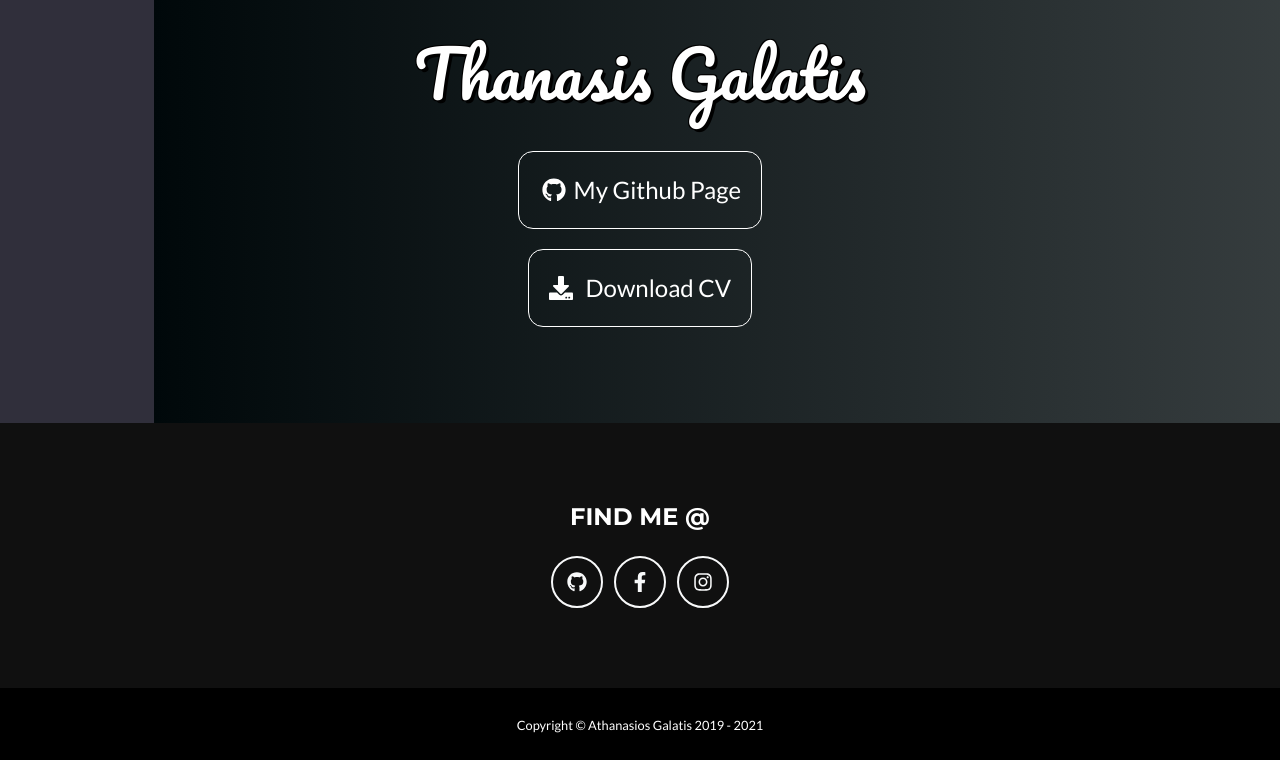
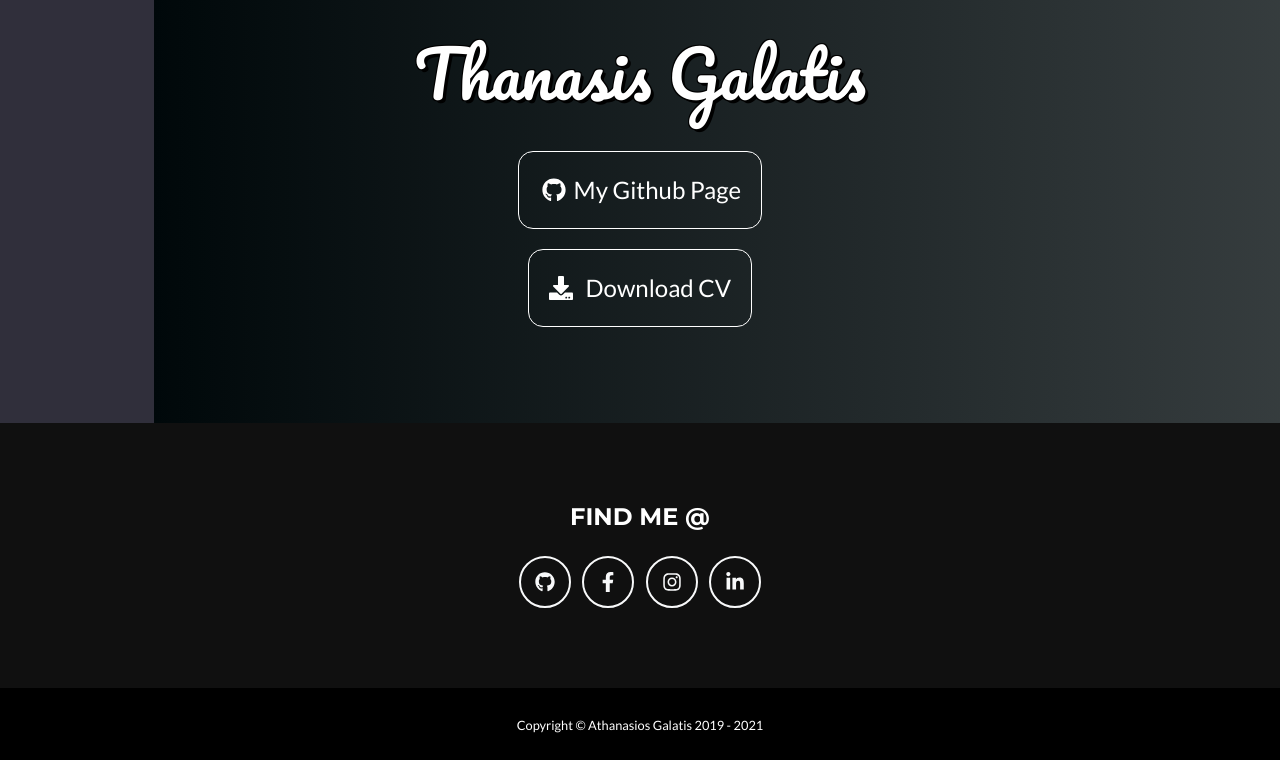
Before and after one commit to NasosG/small_personal_site, a plain HTML site: page index.html in a window 1280 px wide. Shown: the part 383-1143 px from the top of the page. Drawn offline with nearby package versions, Linux system fonts and the light colour scheme.

Commit message:
added linkedin

```diff
--- a/index.html
+++ b/index.html
@@ -58,7 +58,7 @@
                   <a class="btn btn-outline-light btn-social mx-1" href="https://github.com/NasosG/"><i class="fab fa-fw fa-github"></i></a>
                   <a class="btn btn-outline-light btn-social mx-1" href="https://el-gr.facebook.com/nasos.gal"><i class="fab fa-fw fa-facebook-f"></i></a>
                   <a class="btn btn-outline-light btn-social mx-1" href="https://www.instagram.com/nasosgal/"><i class="fab fa-fw fa-instagram"></i></a>
-                  <!--<a class="btn btn-outline-light btn-social mx-1" href="#!"><i class="fab fa-fw fa-linkedin-in"></i></a>-->
+                  <a class="btn btn-outline-light btn-social mx-1" href="https://www.linkedin.com/in/athanasios-galatis-33224b200"><i class="fab fa-fw fa-linkedin-in"></i></a>
                </div>
             </div>
          </div>
```
Also changed, not shown: about.html (+2 -2 lines).
